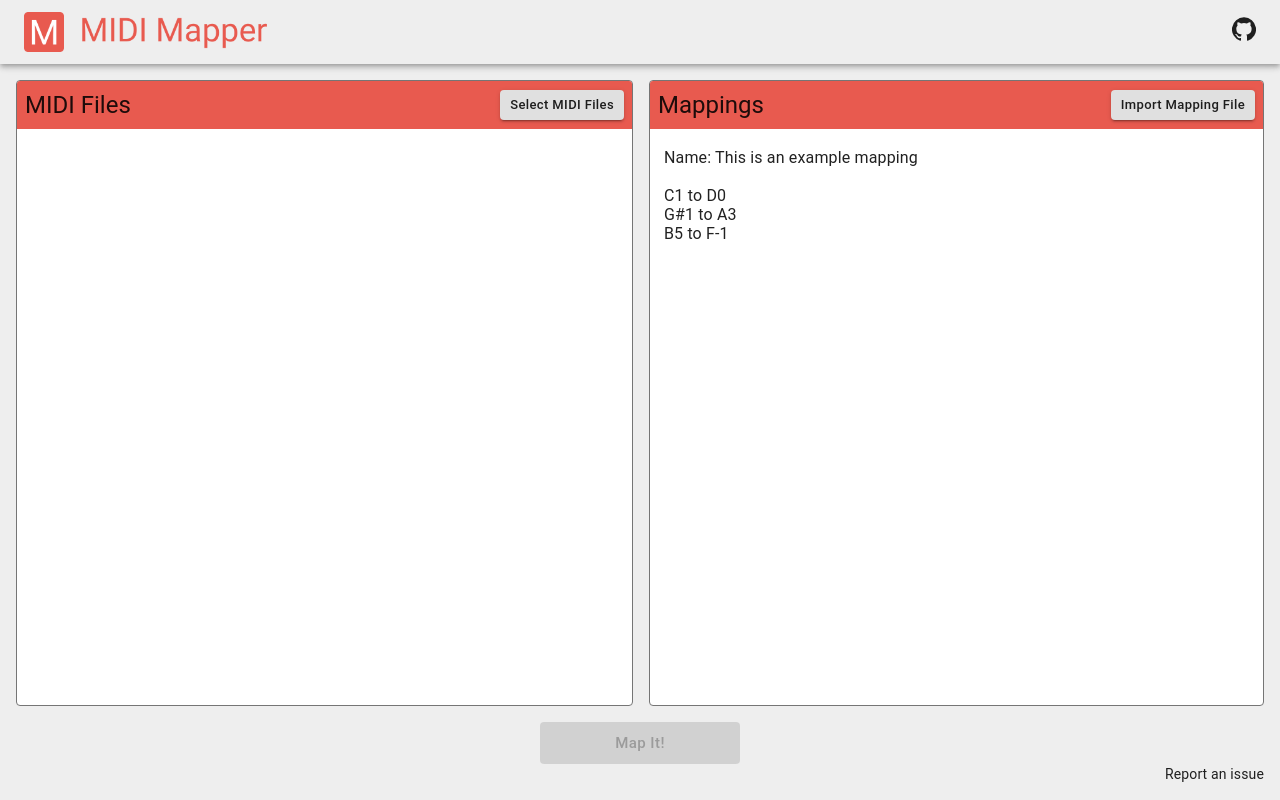
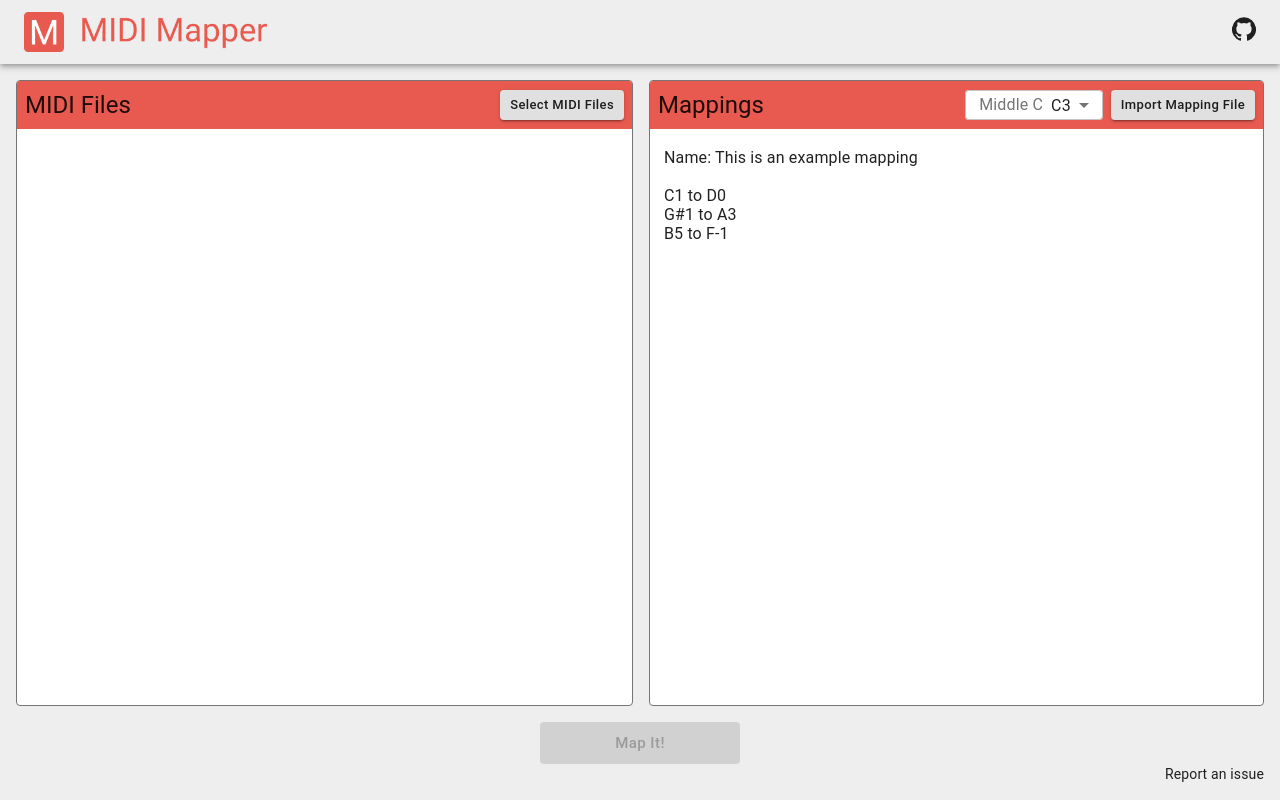
Before and after one commit to mbise1993/midi-mapper, a Next.js app: page / in a window 1280 px wide. Built offline with nearby package versions, Linux system fonts and the light colour scheme.

Commit message:
Make middle C configurable

```diff
--- a/src/components/MappingConfigView.tsx
+++ b/src/components/MappingConfigView.tsx
@@ -1,11 +1,27 @@
 import FileInput from './FileInput';
 import React from 'react';
-import { TextField, withStyles } from '@material-ui/core';
+import {
+  Box,
+  InputAdornment,
+  MenuItem,
+  TextField,
+  Typography,
+  withStyles,
+} from '@material-ui/core';
 
 import { DEFAULT_MAPPING_TEXT } from '../services/mappingConfig';
 import { PageSection } from './PageSection';
 
-const MultilineTextField = withStyles({
+const DenseSelect = withStyles({
+  root: {
+    '& .MuiOutlinedInput-input': {
+      paddingTop: '0px',
+      paddingBottom: '0px',
+    },
+  },
+})(TextField);
+
+const MultilineInput = withStyles({
   root: {
     '& .MuiOutlinedInput-root': {
       '& fieldset': {
@@ -22,11 +38,18 @@ const MultilineTextField = withStyles({
 })(TextField);
 
 interface MappingConfigViewProps {
+  middleC: number;
   text: string;
+  onMiddleCChange(value: number): void;
   onTextChange(text: string): void;
 }
 
-export const MappingConfigView: React.FC<MappingConfigViewProps> = ({ text, onTextChange }) => {
+export const MappingConfigView: React.FC<MappingConfigViewProps> = ({
+  middleC,
+  text,
+  onMiddleCChange,
+  onTextChange,
+}) => {
   const onFileSelected = async (e: React.FormEvent<HTMLInputElement>) => {
     const files = e.currentTarget.files;
     if (files.length > 0) {
@@ -39,10 +62,40 @@ export const MappingConfigView: React.FC<MappingConfigViewProps> = ({ text, onTe
     <PageSection
       title="Mappings"
       headerRight={
-        <FileInput inputText="" buttonText="Import Mapping File" onChange={onFileSelected} />
+        <Box display="flex" alignItems="center">
+          <DenseSelect
+            select
+            variant="outlined"
+            value={middleC}
+            InputProps={{
+              style: {
+                backgroundColor: 'white',
+                height: '30px',
+                paddingTop: '0px',
+                paddingBottom: '0px',
+              },
+              startAdornment: (
+                <InputAdornment disableTypography position="start">
+                  <Typography color="textSecondary">Middle C</Typography>
+                </InputAdornment>
+              ),
+            }}
+            onChange={e => onMiddleCChange(parseInt(e.target.value))}
+          >
+            <MenuItem dense value={3}>
+              C3
+            </MenuItem>
+            <MenuItem dense value={4}>
+              C4
+            </MenuItem>
+          </DenseSelect>
+          <Box marginLeft={1}>
+            <FileInput inputText="" buttonText="Import Mapping File" onChange={onFileSelected} />
+          </Box>
+        </Box>
       }
     >
-      <MultilineTextField
+      <MultilineInput
         multiline
         variant="outlined"
         rows={20}
--- a/src/pages/index.tsx
+++ b/src/pages/index.tsx
@@ -17,6 +17,7 @@ import { Page } from '../components/Page';
 
 export default function Home() {
   const [midiFiles, setMidiFiles] = React.useState<File[]>([]);
+  const [middleC, setMiddleC] = React.useState(3);
   const [mappingText, setMappingText] = React.useState(DEFAULT_MAPPING_TEXT);
   const [isLoading, setLoading] = React.useState(false);
   const [error, setError] = React.useState<string>();
@@ -34,7 +35,7 @@ export default function Home() {
     try {
       setLoading(true);
 
-      const mappingService = new MappingService(mappingText);
+      const mappingService = new MappingService(mappingText, middleC);
       await mappingService.mapAndDownload(midiFiles);
 
       setError(undefined);
@@ -54,7 +55,12 @@ export default function Home() {
           onDeleteClick={onFileDeleteClick}
         />
         <Box marginLeft={2} flex={1} display="flex">
-          <MappingConfigView text={mappingText} onTextChange={text => setMappingText(text)} />
+          <MappingConfigView
+            middleC={middleC}
+            text={mappingText}
+            onMiddleCChange={value => setMiddleC(value)}
+            onTextChange={text => setMappingText(text)}
+          />
         </Box>
       </Box>
 
--- a/src/services/mappingService.ts
+++ b/src/services/mappingService.ts
@@ -5,13 +5,17 @@ import { MappingConfigParser } from './mappingConfig';
 import { MidiMapper } from './midiMapper';
 
 export class MappingService {
-  constructor(private readonly mappingText: string) {}
+  constructor(private readonly mappingText: string, private readonly middleC: number) {}
 
   async mapAndDownload(files: File[]) {
     const configParser = new MappingConfigParser();
     const config = configParser.parse(this.mappingText);
 
-    const mapper = new MidiMapper(config);
+    if (this.middleC !== 3 && this.middleC !== 4) {
+      throw new Error('The only supported middle C options are C3 and C4');
+    }
+
+    const mapper = new MidiMapper(config, this.middleC === 3 ? 1 : 0);
     const mappedFiles = await mapper.mapFiles(files);
 
     const zip = new JSZip();
--- a/src/services/midiMapper.ts
+++ b/src/services/midiMapper.ts
@@ -24,10 +24,8 @@ const PITCH_OFFSETS = {
   B: 11,
 };
 
-const OCTAVE_OFFSET = 1;
-
 export class MidiMapper {
-  constructor(private readonly config: IMappingConfig) {}
+  constructor(private readonly config: IMappingConfig, private readonly octaveOffset: number) {}
 
   async mapFile(midiFile: File): Promise<MappedFile> {
     const data = await midiFile.arrayBuffer();
@@ -66,7 +64,7 @@ export class MidiMapper {
     }
 
     const pitchOffset = PITCH_OFFSETS[pitch];
-    const adjustedOctave = octave + OCTAVE_OFFSET;
+    const adjustedOctave = octave + this.octaveOffset;
     return adjustedOctave * 12 + pitchOffset;
   }
 
--- a/src/theme.ts
+++ b/src/theme.ts
@@ -15,9 +15,9 @@ const theme = createMuiTheme({
     background: {
       default: '#eeeeee',
     },
-    text: {
-      secondary: '#ffffff',
-    },
+    // text: {
+    //   secondary: '#ffffff',
+    // },
   },
   typography: {
     button: {
```
Also changed, not shown: 1 other file (tests, documents, lock files or other folders).
